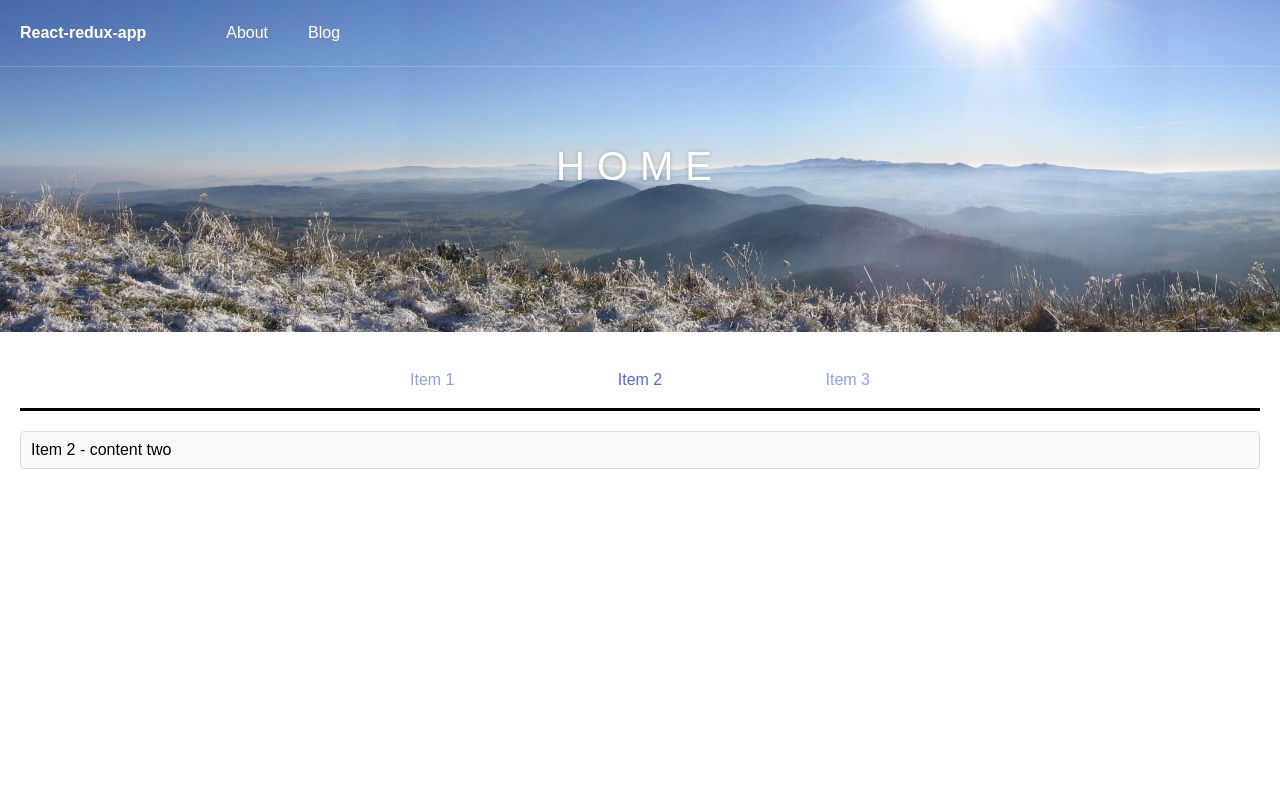
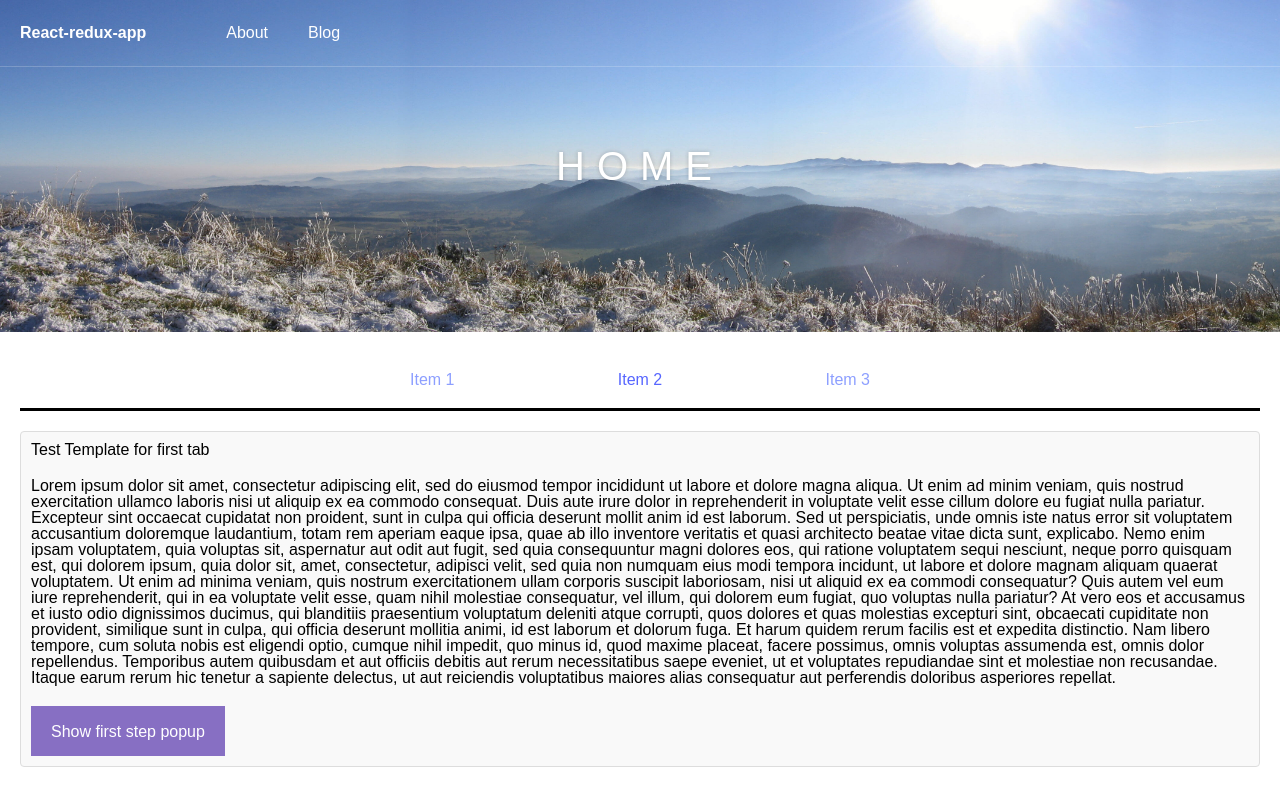
Before and after one commit to EDhalms/react-redux-app, a React (Create React App) app: page / in a window 1280 px wide. Both pictures are taken after a click on the item "Item 2". Shown: the top 806 px of the page. Built offline with nearby package versions, Linux system fonts and the light colour scheme.

Commit message:
add seconr step popup

```diff
--- a/src/components/pages/home/Home.js
+++ b/src/components/pages/home/Home.js
@@ -37,6 +37,7 @@ class Home extends Component {
     };
 
     /*Templates*/
+    //TABS
     firstTabDescTemplate = () => {
         return (
             <div className="b-tabs__description">
@@ -48,16 +49,53 @@ class Home extends Component {
                     Excepteur sint occaecat cupidatat non proident, sunt in culpa qui officia deserunt mollit anim id est laborum.</p>
                 <button
                     className="b-tabs__btn g-btn"
-                    onClick={this.handlePopup.bind(this, 'HANDLE_WELCOME_POPUP', !this.props.welcomePopupIsOpen)}
-                >Show single popup</button>
+                    onClick={this.handlePopup.bind(this, 'HANDLE_WELCOME_POPUP', !this.props.welcomePopupIsOpen, false)}
+                >Show welcome popup</button>
             </div>
         );
     };
 
-    firstTabPopup = () => {
+    secondTabDescTemplate = () => {
+        return (
+            <div className="b-tabs__description">
+                <p className="b-tabs__description-paragraph">Test Template for first tab</p>
+                <p className="b-tabs__description-paragraph">Lorem ipsum dolor sit amet, consectetur adipiscing elit, sed do eiusmod
+                    tempor incididunt ut labore et dolore magna aliqua. Ut enim ad minim veniam,
+                    quis nostrud exercitation ullamco laboris nisi ut aliquip ex ea commodo consequat.
+                    Duis aute irure dolor in reprehenderit in voluptate velit esse cillum dolore eu fugiat nulla pariatur.
+                    Excepteur sint occaecat cupidatat non proident, sunt in culpa qui officia deserunt mollit anim id est laborum.
+                    Sed ut perspiciatis, unde omnis iste natus error sit voluptatem accusantium doloremque laudantium, totam rem
+                    aperiam eaque ipsa, quae ab illo inventore veritatis et quasi architecto beatae vitae dicta sunt, explicabo.
+                    Nemo enim ipsam voluptatem, quia voluptas sit, aspernatur aut odit aut fugit, sed quia consequuntur magni
+                    dolores eos, qui ratione voluptatem sequi nesciunt, neque porro quisquam est, qui dolorem ipsum, quia dolor sit,
+                    amet, consectetur, adipisci velit, sed quia non numquam eius modi tempora incidunt, ut labore et dolore magnam
+                    aliquam quaerat voluptatem. Ut enim ad minima veniam, quis nostrum exercitationem ullam corporis suscipit
+                    laboriosam, nisi ut aliquid ex ea commodi consequatur? Quis autem vel eum iure reprehenderit, qui in ea
+                    voluptate velit esse, quam nihil molestiae consequatur, vel illum, qui dolorem eum fugiat, quo voluptas
+                    nulla pariatur? At vero eos et accusamus et iusto odio dignissimos ducimus, qui blanditiis praesentium
+                    voluptatum deleniti atque corrupti, quos dolores et quas molestias excepturi sint, obcaecati cupiditate
+                    non provident, similique sunt in culpa, qui officia deserunt mollitia animi, id est laborum et dolorum
+                    fuga. Et harum quidem rerum facilis est et expedita distinctio. Nam libero tempore, cum soluta nobis
+                    est eligendi optio, cumque nihil impedit, quo minus id, quod maxime placeat, facere possimus, omnis
+                    voluptas assumenda est, omnis dolor repellendus. Temporibus autem quibusdam et aut officiis debitis
+                    aut rerum necessitatibus saepe eveniet, ut et voluptates repudiandae sint et molestiae non recusandae.
+                    Itaque earum rerum hic tenetur a sapiente delectus, ut aut reiciendis voluptatibus maiores alias
+                    consequatur aut perferendis doloribus asperiores repellat.
+                </p>
+                <button
+                    className="b-tabs__btn g-btn"
+                    onClick={this.handlePopup.bind(this, 'HANDLE_SECOND_STEP_POPUP', !this.props.secondStepPopup, false)}
+                >Show first step popup</button>
+            </div>
+        );
+    };
+    //TABS
+
+    //POPUPS
+    welcomePopupContentTemplate = () => {
         return (
             <div>
-                <h2 className="b-popup__title">Single popup</h2>
+                <h2 className="b-popup__title">Welcome popup</h2>
                 <p className="b-popup__text">Lorem ipsum dolor sit amet, consectetur adipiscing elit,
                     sed do eiusmod tempor incididunt ut labore et dolore magna aliqua. Ut enim ad minim veniam,
                     quis nostrud exercitation ullamco laboris nisi ut aliquip ex ea commodo consequat.
@@ -66,32 +104,80 @@ class Home extends Component {
             </div>
         );
     };
+
+    firstStepPopupContentTemplate = () => {
+        return (
+            <div>
+                <h2 className="b-popup__title">First step popup</h2>
+                <p className="b-popup__text">Lorem ipsum dolor sit amet, consectetur adipiscing elit,
+                    sed do eiusmod tempor incididunt ut labore et dolore magna aliqua. Ut enim ad minim veniam,
+                    quis nostrud exercitation ullamco laboris nisi ut aliquip ex ea commodo consequat.
+                    Duis aute irure dolor in reprehenderit in voluptate velit esse cillum dolore eu fugiat nulla pariatur.
+                    Excepteur sint occaecat cupidatat non proident, sunt in culpa qui officia deserunt mollit anim id est laborum.</p>
+                <button
+                    className="b-popup__btn g-btn"
+                    onClick={this.handlePopup.bind(this, 'HANDLE_FIRST_STEP_POPUP', !this.props.firstStepPopup, true)}
+                >To next step</button>
+            </div>
+        );
+    };
+
+    secondStepPopupContentTemplate = () => {
+        return (
+            <div>
+                <h2 className="b-popup__title">Second step popup</h2>
+                <p className="b-popup__text">Lorem ipsum dolor sit amet, consectetur adipiscing elit,
+                    sed do eiusmod tempor incididunt ut labore et dolore magna aliqua. Ut enim ad minim veniam,
+                    quis nostrud exercitation ullamco laboris nisi ut aliquip ex ea commodo consequat.
+                    Duis aute irure dolor in reprehenderit in voluptate velit esse cillum dolore eu fugiat nulla pariatur.
+                    Excepteur sint occaecat cupidatat non proident, sunt in culpa qui officia deserunt mollit anim id est laborum.</p>
+            </div>
+        );
+    };
+    //POPUPS
+
     /*Templates*/
 
     onChange = (e) => {
         this.props.toggleHomeTabs(+e.target.getAttribute('data-index'));
     };
 
-    handlePopup = (actionType, popupStatus) => {
-        this.props.handlePopup(actionType, popupStatus);
+    handlePopup = (actionType, popupStatus, closePrevPopup) => {
+        if (closePrevPopup) {
+            this.closePrevPopup();
 
-        //this.handleOverlay(!this.props.overLayIsOpen);
+            this.props.handlePopup(actionType, popupStatus);
+        } else {
+            this.props.handlePopup(actionType, popupStatus);
+        }
+
+
+        this.handleNoScrollPage(!this.props.welcomePopupIsOpen);
     };
 
-    handleOverlay = (flag) => {
-        if (flag) { //SHOW OVERLAY
+    closePrevPopup = () => {
+        console.log(this.props.popups);
+
+        for (let popup in this.props.popups) {
+            if (popup.isOpen) {
+                this.props.handlePopup('CLOSE_ALL_POPUPS', this.props.popups);
+            }
+        }
+    };
+
+    handleNoScrollPage = (flag) => {
+        if (flag) { //POPUP IS OPEN
             document.body.className = 'g-no-scroll';
-        } else {    //HIDE OVERLAY
+        } else {    //POPUP IS HIDE
             document.body.className = '';
         }
-        this.props.handleOverlay(flag);
     };
 
     render() {
 
         const items = [
             {id: '1', label: 'Item 1', description: this.firstTabDescTemplate()},
-            {id: '2', label: 'Item 2', description: 'Item 2 - content two'},
+            {id: '2', label: 'Item 2', description: this.secondTabDescTemplate()},
             {id: '3', label: 'Item 3', description: 'Item 3 - content tree'}
         ];
 
@@ -112,12 +198,28 @@ class Home extends Component {
                         </div>
                     </div>
                 </div>
+
                 <Popup
                     //content={this.firstTabPopup}
+                    actionType={'HANDLE_WELCOME_POPUP'}
                     popupIsOpen={this.props.welcomePopupIsOpen}
                     handlePopup={this.handlePopup}>
-                    {this.firstTabPopup()}
+                    {this.welcomePopupContentTemplate()}
                 </Popup>
+
+                <Popup
+                    actionType={'HANDLE_FIRST_STEP_POPUP'}
+                    popupIsOpen={this.props.firstStepPopup}
+                    handlePopup={this.handlePopup}>
+                    {this.firstStepPopupContentTemplate()}
+                </Popup>
+                <Popup
+                    actionType={'HANDLE_SECOND_STEP_POPUP'}
+                    popupIsOpen={this.props.secondStepPopup}
+                    handlePopup={this.handlePopup}>
+                    {this.secondStepPopupContentTemplate()}
+                </Popup>
+
             </div>
         );
     }
--- a/src/components/pages/home/HomeContainer.js
+++ b/src/components/pages/home/HomeContainer.js
@@ -10,8 +10,10 @@ function mapStateToProps(state) {
     return {
         currentTab: state.tabs.homeTabs.currentTab,
 
-        //overLayIsOpen: state.popups.overLay.isOpen,
-        welcomePopupIsOpen: state.popups.welcomePopup.isOpen
+        popups: state.popups,
+        welcomePopupIsOpen: state.popups.welcomePopup.isOpen,
+        firstStepPopup: state.popups.firstStepPopup.isOpen,
+        secondStepPopup: state.popups.secondStepPopup.isOpen
     }
 }
 
--- a/src/components/templates/Header.css
+++ b/src/components/templates/Header.css
@@ -11,6 +11,7 @@
 .b-header.scroll {
     color: #555;
     background-color: #fff;
+    opacity: .9;
     border-bottom-color: #999;
 }
 
--- a/src/components/widgets/Popup.css
+++ b/src/components/widgets/Popup.css
@@ -1,5 +1,10 @@
 .b-popup-wrap {
     display: none;
+    position: fixed;
+    top: 0;
+    left: 0;
+    width: 100%;
+    height: 100%;
 }
 
 .b-popup-overlay {
@@ -79,10 +84,12 @@
     -webkit-transform: rotate(225deg);
 }
 
-/*.b-popup__close-btn:hover {
-    transform: rotate(720deg);
-    -webkit-transform: rotate(720deg);
-}*/
+/*
+.b-popup__close-btn:hover {
+    transform: rotate(90deg);
+    -webkit-transform: rotate(90deg);
+}
+*/
 
 .b-popup__title {
     padding-bottom: 30px;
--- a/src/components/widgets/Popup.js
+++ b/src/components/widgets/Popup.js
@@ -13,13 +13,13 @@ class Popup extends Component {
             <div className={`b-popup-wrap ${this.props.popupIsOpen ? 'open' : ''}`}>
                 <div
                     className={`b-popup-overlay ${this.props.popupIsOpen ? 'open' : ''}`}
-                    onClick={this.props.handlePopup.bind(this, 'HANDLE_WELCOME_POPUP', !this.props.popupIsOpen)}
+                    onClick={this.props.handlePopup.bind(this, this.props.actionType, !this.props.popupIsOpen, false)}
                 >
                     Overlay
                 </div>
                 <div className={`b-popup ${this.props.popupIsOpen ? 'open' : ''}`}>
                     <div className="b-popup__container">
-                        <div className="b-popup__close-btn" onClick={this.props.handlePopup.bind(this, 'HANDLE_WELCOME_POPUP', !this.props.popupIsOpen)}>Close</div>
+                        <div className="b-popup__close-btn" onClick={this.props.handlePopup.bind(this, this.props.actionType, !this.props.popupIsOpen, false)}>Close</div>
                         <div className="b-popup__content">
                             {this.props.children}
                         </div>
--- a/src/reducers/popups.js
+++ b/src/reducers/popups.js
@@ -1,5 +1,11 @@
 let initialSate = {
     welcomePopup: {
+        isOpen: false
+    },
+    firstStepPopup: {
+        isOpen: false
+    },
+    secondStepPopup: {
         isOpen: false
     }
 };
@@ -10,6 +16,18 @@ export default function popups(state = initialSate, action) {
             return {
                 ...state, welcomePopup: {isOpen: action.status}
             };
+        case 'HANDLE_FIRST_STEP_POPUP':
+            return {
+                ...state, firstStepPopup: {isOpen: action.status}
+            };
+        case 'HANDLE_SECOND_STEP_POPUP':
+            return {
+                ...state, secondStepPopup: {isOpen: action.status}
+            };
+        case 'CLOSE_ALL_POPUPS':
+            return {
+                ...state,  ...action.status
+            };
         default:
             return state;
     }
```
Also changed, not shown: src/actions/popups.js (line endings or trailing spaces).
